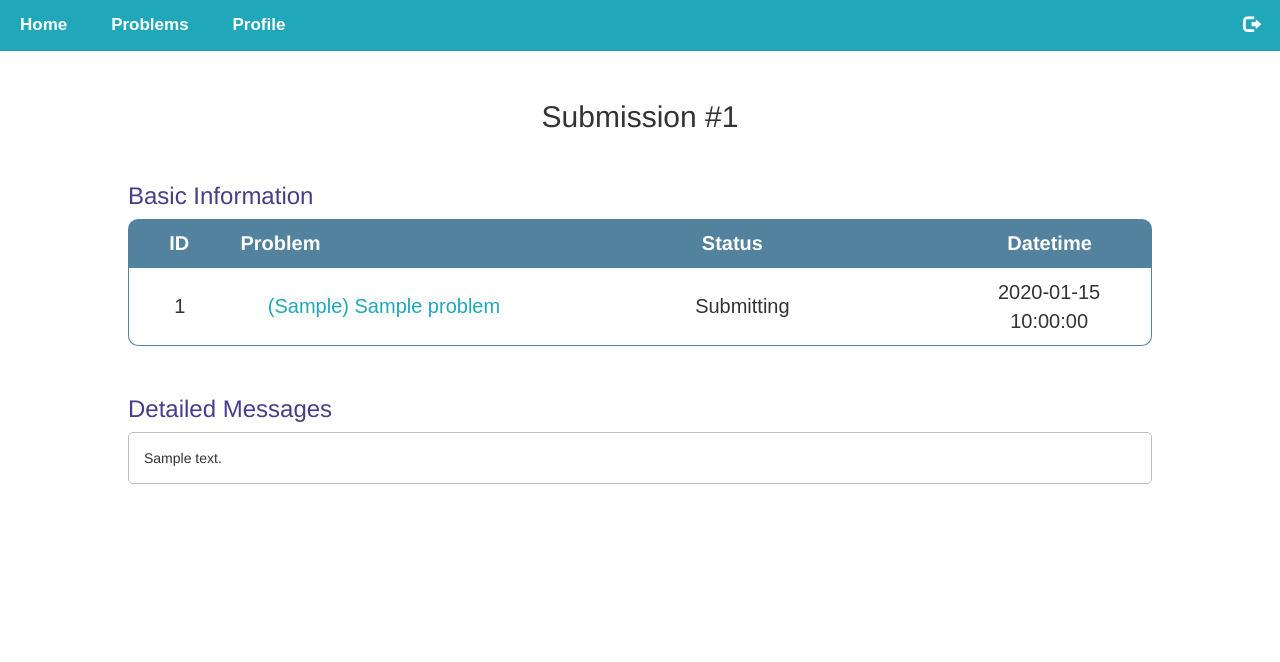
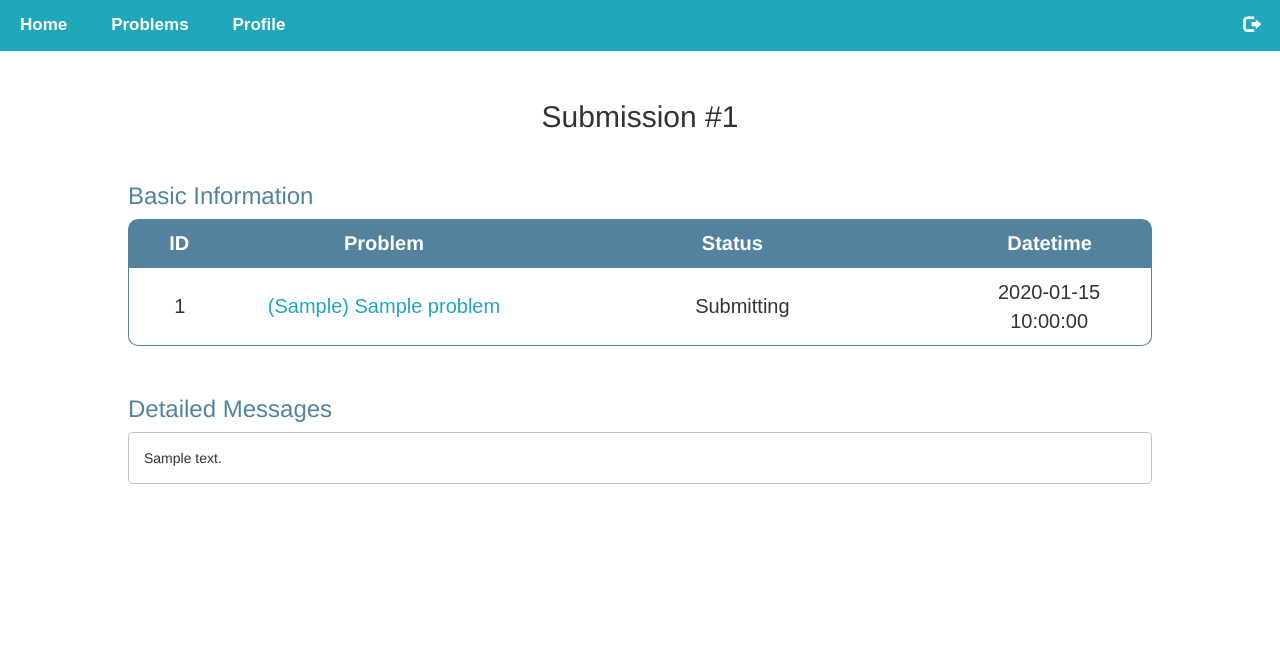
Before and after one commit to hyl0327/esoe_oop_judge, a Django app: page /submissions/1/ in a window 1280 px wide. Shown: the top 662 px of the page. Run offline with Django 3.2, Linux system fonts and the light colour scheme; a user stored in the database is signed in; tables that the repository leaves empty hold one stand-in row (values such as "Sample post"); some libraries are stand-ins or nearby versions.

Commit message:
Consistent <h3> color; Add 'text-align: center' to .submissions_problem

```diff
--- a/web/judge/static/judge/css/submissions_detail.css
+++ b/web/judge/static/judge/css/submissions_detail.css
@@ -8,7 +8,7 @@
 }
 
 #content_div h3 {
-    color: #483D8B;
+    color: #53829E;
     margin-bottom: 10px;
 }
 
@@ -86,6 +86,7 @@ tbody > tr:nth-child(even) {
 
 .submissions_problem {
     width: 30%;
+    text-align: center;
 }
 
 .submissions_status {
```
